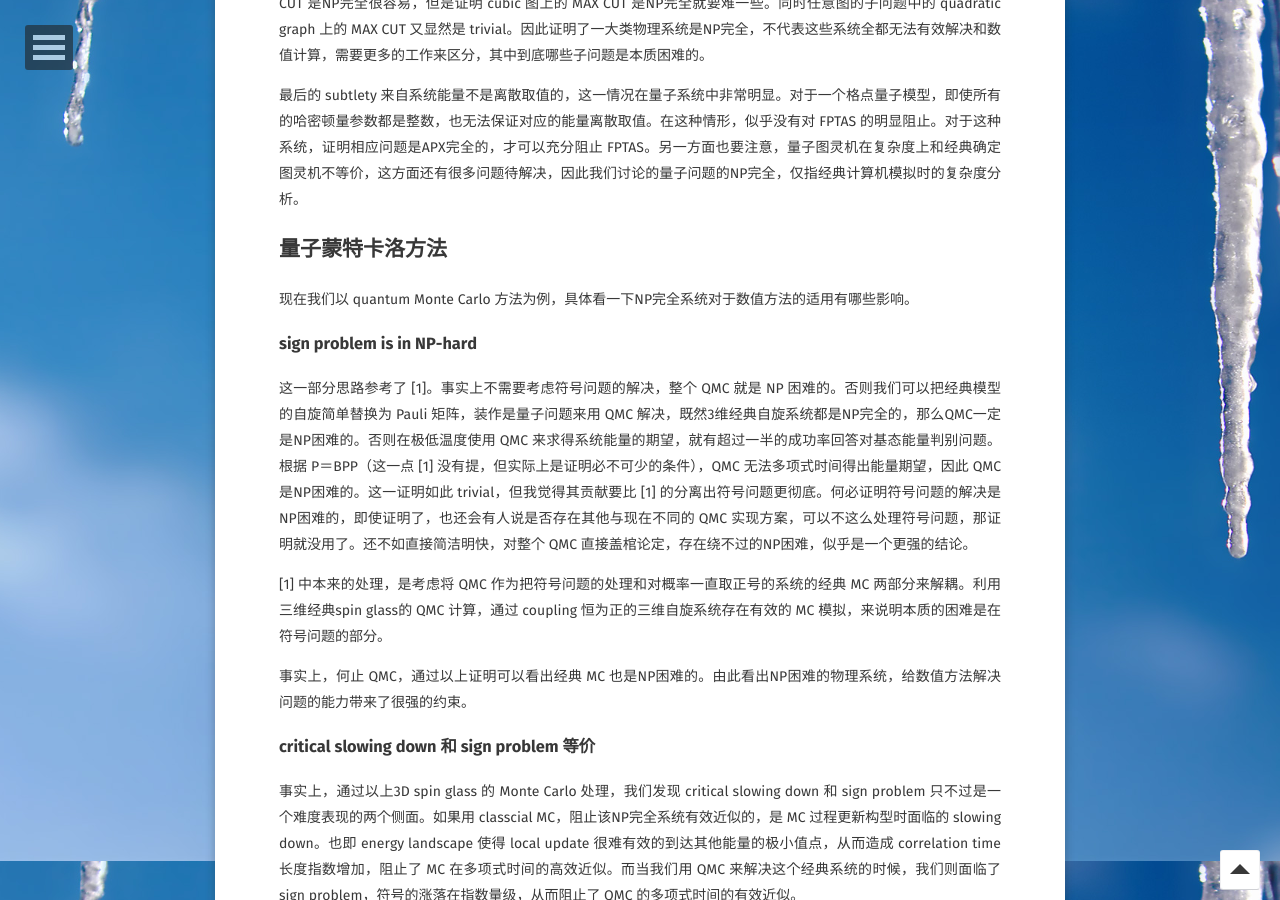
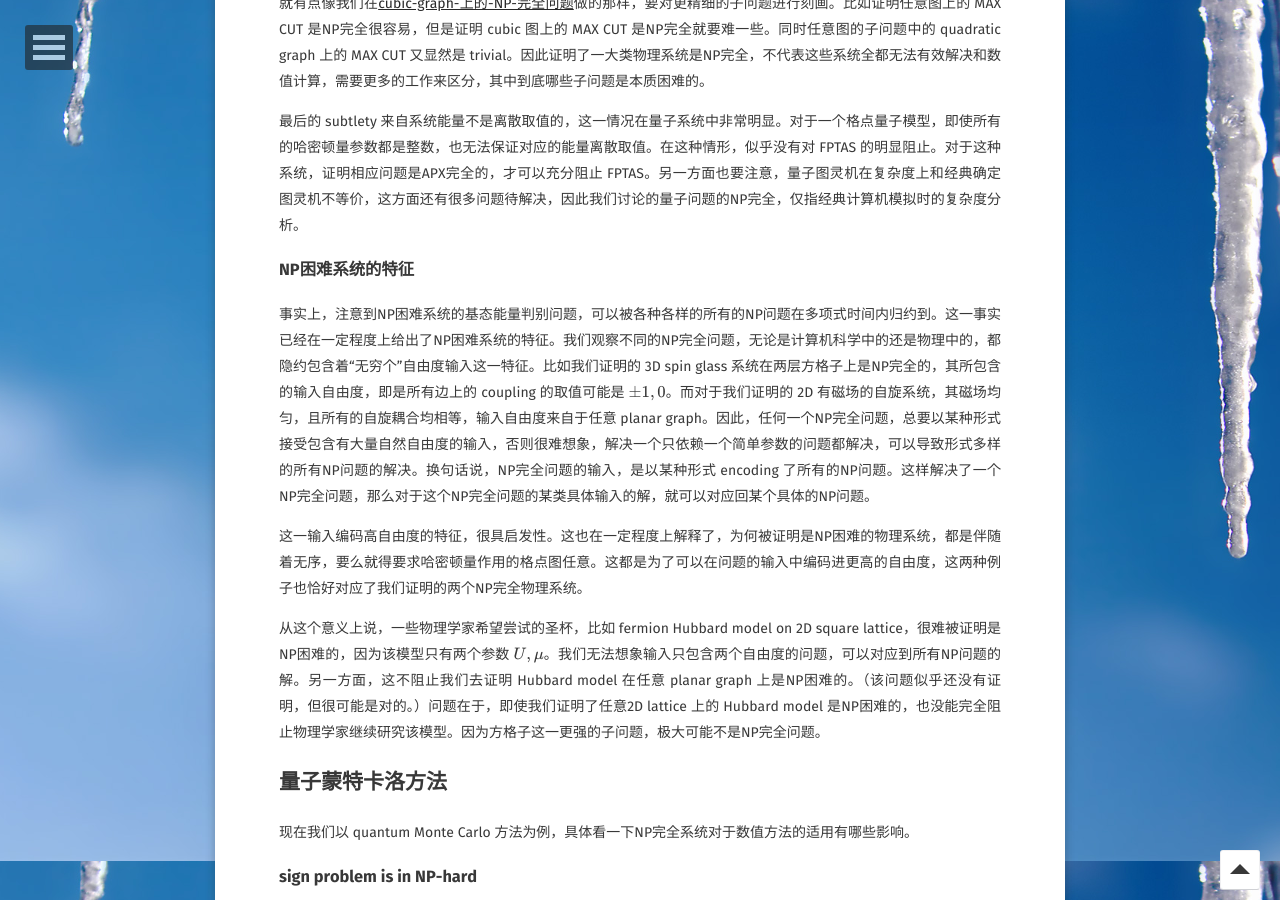
Before and after one commit to refraction-ray/refraction-ray.github.io, a Jekyll site: the page built from _posts/2018-10-14-NP 困难物理系统的内涵与外延.md, in a window 1280 px wide and 900 px high, scrolled down 1839 px. Built offline with Jekyll 4.4.1, drawn with Linux system fonts in a browser that asks for light colours; some web fonts are replaced; formulas are drawn with MathJax 3; comment, search, counter and statistics services are not loaded.

Commit message:
encoding freedom, update on understanding np hard system

```diff
--- a/_posts/2018-10-14-NP 困难物理系统的内涵与外延.md
+++ b/_posts/2018-10-14-NP 困难物理系统的内涵与外延.md
@@ -42,6 +42,14 @@ BPP＝P对于基态能量判别问题这一具体情况，就是说，如果有
 
 最后的 subtlety 来自系统能量不是离散取值的，这一情况在量子系统中非常明显。对于一个格点量子模型，即使所有的哈密顿量参数都是整数，也无法保证对应的能量离散取值。在这种情形，似乎没有对 FPTAS 的明显阻止。对于这种系统，证明相应问题是APX完全的，才可以充分阻止 FPTAS。另一方面也要注意，量子图灵机在复杂度上和经典确定图灵机不等价，这方面还有很多问题待解决，因此我们讨论的量子问题的NP完全，仅指经典计算机模拟时的复杂度分析。
 
+### NP困难系统的特征
+
+事实上，注意到NP困难系统的基态能量判别问题，可以被各种各样的所有的NP问题在多项式时间内归约到。这一事实已经在一定程度上给出了NP困难系统的特征。我们观察不同的NP完全问题，无论是计算机科学中的还是物理中的，都隐约包含着“无穷个”自由度输入这一特征。比如我们证明的 3D spin glass 系统在两层方格子上是NP完全的，其所包含的输入自由度，即是所有边上的 coupling 的取值可能是 $$\pm 1,0$$。而对于我们证明的 2D 有磁场的自旋系统，其磁场均匀，且所有的自旋耦合均相等，输入自由度来自于任意 planar graph。因此，任何一个NP完全问题，总要以某种形式接受包含有大量自然自由度的输入，否则很难想象，解决一个只依赖一个简单参数的问题都解决，可以导致形式多样的所有NP问题的解决。换句话说，NP完全问题的输入，是以某种形式 encoding 了所有的NP问题。这样解决了一个NP完全问题，那么对于这个NP完全问题的某类具体输入的解，就可以对应回某个具体的NP问题。
+
+这一输入编码高自由度的特征，很具启发性。这也在一定程度上解释了，为何被证明是NP困难的物理系统，都是伴随着无序，要么就得要求哈密顿量作用的格点图任意。这都是为了可以在问题的输入中编码进更高的自由度，这两种例子也恰好对应了我们证明的两个NP完全物理系统。
+
+从这个意义上说，一些物理学家希望尝试的圣杯，比如 fermion Hubbard model on 2D square lattice，很难被证明是NP困难的，因为该模型只有两个参数 $$U,\mu$$。我们无法想象输入只包含两个自由度的问题，可以对应到所有NP问题的解。另一方面，这不阻止我们去证明 Hubbard model 在任意 planar graph 上是NP困难的。（该问题似乎还没有证明，但很可能是对的。）问题在于，即使我们证明了任意2D lattice 上的 Hubbard model 是NP困难的，也没能完全阻止物理学家继续研究该模型。因为方格子这一更强的子问题，极大可能不是NP完全问题。
+
 ## 量子蒙特卡洛方法
 
 现在我们以 quantum Monte Carlo 方法为例，具体看一下NP完全系统对于数值方法的适用有哪些影响。
```
